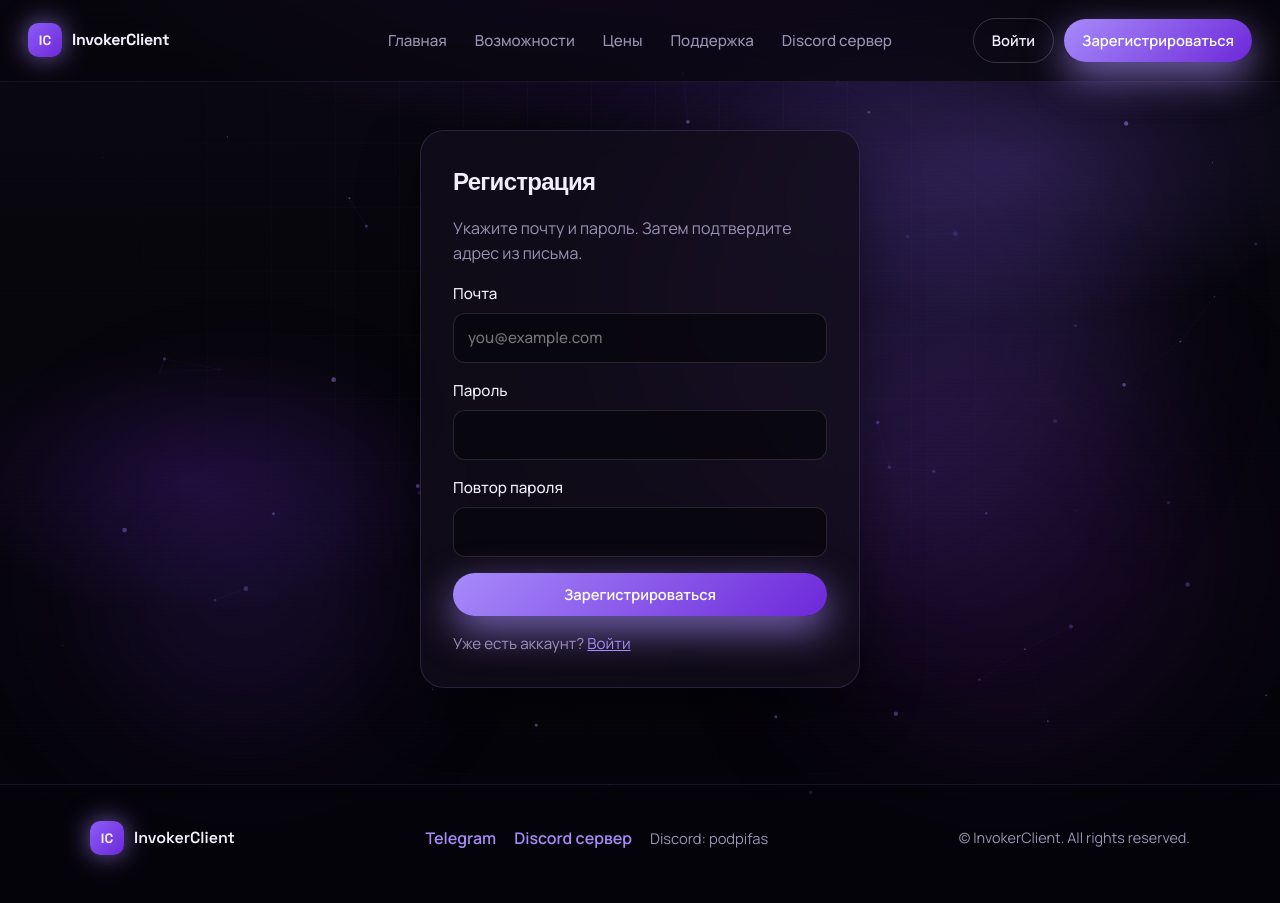
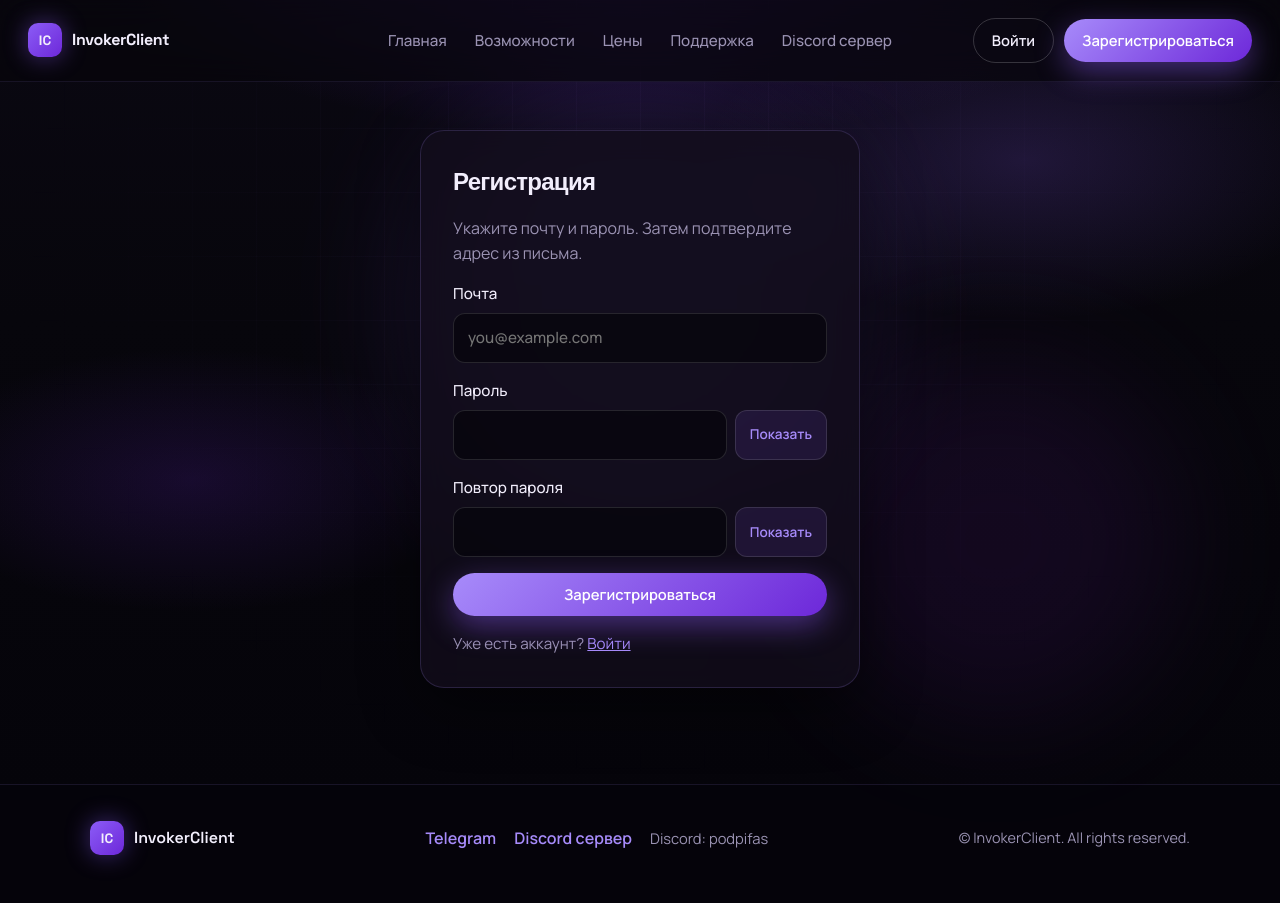
Before and after one commit to gridinamarina999-dotcom/invokerclient-server, a Flask app: page /register in a window 1280 px wide. Run offline with Flask 3, Linux system fonts and the light colour scheme.

Commit message:
Improve performance and add password visibility toggles.
Remove heavy particle/cursor effects that caused lag.

Co-authored-by: Cursor <cursoragent@cursor.com>

```diff
--- a/static/css/style.css
+++ b/static/css/style.css
@@ -52,9 +52,8 @@ body {
 .fog {
   position: absolute;
   border-radius: 50%;
-  filter: blur(80px);
-  opacity: 0.55;
-  animation: drift 14s ease-in-out infinite alternate;
+  filter: blur(60px);
+  opacity: 0.4;
 }
 
 .fog-a {
@@ -134,7 +133,6 @@ body {
     linear-gradient(90deg, rgba(167, 139, 250, 0.04) 1px, transparent 1px);
   background-size: 64px 64px;
   mask-image: radial-gradient(ellipse at 50% 30%, black 10%, transparent 70%);
-  animation: grid-drift 28s linear infinite;
 }
 
 .site-header,
@@ -179,7 +177,6 @@ main,
   font-size: 0.85rem;
   background: linear-gradient(135deg, var(--purple), var(--purple-deep));
   box-shadow: 0 0 24px var(--purple-glow);
-  animation: brand-pulse 2.8s ease-in-out infinite;
 }
 
 .brand-text {
@@ -258,12 +255,7 @@ main,
 }
 
 .btn-shine::before {
-  content: "";
-  position: absolute;
-  inset: 0;
-  background: linear-gradient(110deg, transparent 20%, rgba(255, 255, 255, 0.35) 45%, transparent 70%);
-  transform: translateX(-120%);
-  animation: shine 3.2s ease-in-out infinite;
+  content: none;
 }
 
 .btn-lg {
@@ -275,7 +267,6 @@ main,
   background: linear-gradient(135deg, var(--purple-bright), var(--purple-deep));
   color: #fff;
   box-shadow: 0 10px 30px var(--purple-glow);
-  animation: btn-glow 2.6s ease-in-out infinite;
 }
 
 .btn-primary:hover {
@@ -336,7 +327,7 @@ main,
   position: absolute;
   border: 1px solid rgba(167, 139, 250, 0.18);
   border-radius: 50%;
-  animation: ring-pulse 6s ease-out infinite;
+  opacity: 0.35;
 }
 
 .ring-1 { width: min(70vw, 520px); height: min(70vw, 520px); }
@@ -557,7 +548,6 @@ main,
   color: #fff;
   background: linear-gradient(135deg, rgba(139, 92, 246, 0.9), rgba(76, 29, 149, 0.9));
   box-shadow: 0 0 24px rgba(139, 92, 246, 0.35);
-  animation: float-soft 3.5s ease-in-out infinite;
 }
 
 .feature-block h3 {
@@ -612,7 +602,6 @@ main,
     linear-gradient(160deg, rgba(109, 40, 217, 0.35), rgba(18, 14, 28, 0.85));
   border-color: rgba(167, 139, 250, 0.45);
   box-shadow: 0 20px 50px rgba(109, 40, 217, 0.35);
-  animation: featured-pulse 3.4s ease-in-out infinite;
 }
 
 .price-badge {
@@ -627,7 +616,6 @@ main,
   background: linear-gradient(135deg, var(--purple-bright), var(--purple-deep));
   padding: 6px 10px;
   border-radius: var(--radius-pill);
-  animation: badge-bob 2.2s ease-in-out infinite;
 }
 
 .price-term {
@@ -744,6 +732,35 @@ main,
 .auth-form input:focus {
   outline: 2px solid rgba(139, 92, 246, 0.45);
   border-color: var(--purple);
+}
+
+.password-field {
+  display: flex;
+  gap: 8px;
+  align-items: stretch;
+}
+
+.password-field input {
+  flex: 1;
+  min-width: 0;
+}
+
+.password-toggle {
+  flex-shrink: 0;
+  border: 1px solid rgba(255, 255, 255, 0.12);
+  border-radius: 12px;
+  padding: 0 14px;
+  background: rgba(139, 92, 246, 0.12);
+  color: var(--purple-bright);
+  font: inherit;
+  font-size: 0.85rem;
+  font-weight: 600;
+  cursor: pointer;
+}
+
+.password-toggle:hover {
+  background: rgba(139, 92, 246, 0.22);
+  color: #fff;
 }
 
 .form-alt {
--- a/static/js/main.js
+++ b/static/js/main.js
@@ -1,17 +1,7 @@
 (() => {
-  const reduceMotion = window.matchMedia("(prefers-reduced-motion: reduce)").matches;
-
   document.addEventListener("DOMContentLoaded", () => {
     initReveal();
-    if (!reduceMotion) {
-      initParticles();
-      initCursorGlow();
-      initParallaxFog();
-      initMagneticButtons();
-    } else {
-      document.querySelectorAll(".reveal, .feature-block, .price-card, .support-card")
-        .forEach((el) => el.classList.add("is-visible"));
-    }
+    initPasswordToggles();
   });
 
   function initReveal() {
@@ -20,165 +10,21 @@
     );
     if (!items.length) return;
 
-    const show = (el, i = 0) => {
-      window.setTimeout(() => el.classList.add("is-visible"), i * 70);
-    };
-
-    const fallback = window.setTimeout(() => items.forEach((el) => show(el)), 1200);
-
-    if (!("IntersectionObserver" in window)) {
-      items.forEach((el, i) => show(el, i));
-      window.clearTimeout(fallback);
-      return;
-    }
-
-    const io = new IntersectionObserver(
-      (entries) => {
-        entries.forEach((entry) => {
-          if (!entry.isIntersecting) return;
-          const siblings = [...entry.target.parentElement?.children || []];
-          const idx = Math.max(0, siblings.indexOf(entry.target));
-          show(entry.target, idx % 4);
-          io.unobserve(entry.target);
-        });
-      },
-      { threshold: 0.08, rootMargin: "50px" }
-    );
-
-    items.forEach((el) => io.observe(el));
+    // Сразу показываем — без тяжёлых анимаций
+    items.forEach((el) => el.classList.add("is-visible"));
   }
 
-  function initParticles() {
-    const canvas = document.getElementById("fx-canvas");
-    if (!canvas) return;
-    const ctx = canvas.getContext("2d");
-    let w = 0;
-    let h = 0;
-    let raf = 0;
-    const particles = [];
-    const COUNT = Math.min(70, Math.floor(window.innerWidth / 18));
+  function initPasswordToggles() {
+    document.querySelectorAll("[data-password-toggle]").forEach((btn) => {
+      btn.addEventListener("click", () => {
+        const targetId = btn.getAttribute("data-password-toggle");
+        const input = document.getElementById(targetId);
+        if (!input) return;
 
-    function resize() {
-      w = canvas.width = window.innerWidth;
-      h = canvas.height = window.innerHeight;
-    }
-
-    function spawn() {
-      particles.length = 0;
-      for (let i = 0; i < COUNT; i += 1) {
-        particles.push({
-          x: Math.random() * w,
-          y: Math.random() * h,
-          r: Math.random() * 2 + 0.4,
-          vx: (Math.random() - 0.5) * 0.35,
-          vy: -0.15 - Math.random() * 0.45,
-          a: 0.15 + Math.random() * 0.45,
-        });
-      }
-    }
-
-    function tick() {
-      ctx.clearRect(0, 0, w, h);
-      for (const p of particles) {
-        p.x += p.vx;
-        p.y += p.vy;
-        if (p.y < -10) {
-          p.y = h + 10;
-          p.x = Math.random() * w;
-        }
-        if (p.x < -10) p.x = w + 10;
-        if (p.x > w + 10) p.x = -10;
-
-        ctx.beginPath();
-        ctx.arc(p.x, p.y, p.r, 0, Math.PI * 2);
-        ctx.fillStyle = `rgba(167, 139, 250, ${p.a})`;
-        ctx.fill();
-      }
-
-      // soft links between nearby particles
-      for (let i = 0; i < particles.length; i += 1) {
-        for (let j = i + 1; j < particles.length; j += 1) {
-          const a = particles[i];
-          const b = particles[j];
-          const dx = a.x - b.x;
-          const dy = a.y - b.y;
-          const dist = Math.hypot(dx, dy);
-          if (dist < 110) {
-            ctx.strokeStyle = `rgba(139, 92, 246, ${0.12 * (1 - dist / 110)})`;
-            ctx.lineWidth = 1;
-            ctx.beginPath();
-            ctx.moveTo(a.x, a.y);
-            ctx.lineTo(b.x, b.y);
-            ctx.stroke();
-          }
-        }
-      }
-
-      raf = requestAnimationFrame(tick);
-    }
-
-    resize();
-    spawn();
-    tick();
-    window.addEventListener("resize", () => {
-      resize();
-      spawn();
-    });
-    window.addEventListener("beforeunload", () => cancelAnimationFrame(raf));
-  }
-
-  function initCursorGlow() {
-    const glow = document.querySelector(".cursor-glow");
-    if (!glow || window.matchMedia("(pointer: coarse)").matches) {
-      glow?.remove();
-      return;
-    }
-
-    let x = window.innerWidth / 2;
-    let y = window.innerHeight / 2;
-    let tx = x;
-    let ty = y;
-
-    window.addEventListener("pointermove", (e) => {
-      tx = e.clientX;
-      ty = e.clientY;
-      glow.classList.add("is-on");
-    });
-
-    function loop() {
-      x += (tx - x) * 0.12;
-      y += (ty - y) * 0.12;
-      glow.style.transform = `translate(${x}px, ${y}px) translate(-50%, -50%)`;
-      requestAnimationFrame(loop);
-    }
-    loop();
-  }
-
-  function initParallaxFog() {
-    const fogs = document.querySelectorAll(".fog");
-    if (!fogs.length) return;
-
-    window.addEventListener("pointermove", (e) => {
-      const px = (e.clientX / window.innerWidth - 0.5) * 24;
-      const py = (e.clientY / window.innerHeight - 0.5) * 18;
-      fogs.forEach((fog, i) => {
-        const k = (i + 1) * 0.45;
-        fog.style.translate = `${px * k}px ${py * k}px`;
-      });
-    });
-  }
-
-  function initMagneticButtons() {
-    const buttons = document.querySelectorAll(".btn-primary");
-    buttons.forEach((btn) => {
-      btn.addEventListener("pointermove", (e) => {
-        const rect = btn.getBoundingClientRect();
-        const x = e.clientX - rect.left - rect.width / 2;
-        const y = e.clientY - rect.top - rect.height / 2;
-        btn.style.transform = `translate(${x * 0.12}px, ${y * 0.18}px)`;
-      });
-      btn.addEventListener("pointerleave", () => {
-        btn.style.transform = "";
+        const show = input.type === "password";
+        input.type = show ? "text" : "password";
+        btn.textContent = show ? "Скрыть" : "Показать";
+        btn.setAttribute("aria-label", show ? "Скрыть пароль" : "Показать пароль");
       });
     });
   }
--- a/templates/base.html
+++ b/templates/base.html
@@ -7,19 +7,14 @@
   <link rel="preconnect" href="https://fonts.googleapis.com" />
   <link rel="preconnect" href="https://fonts.gstatic.com" crossorigin />
   <link href="https://fonts.googleapis.com/css2?family=Manrope:wght@400;500;600;700&family=Space+Grotesk:wght@500;600;700&display=swap" rel="stylesheet" />
-  <link rel="stylesheet" href="{{ url_for('static', filename='css/style.css') }}?v=5" />
+  <link rel="stylesheet" href="{{ url_for('static', filename='css/style.css') }}?v=6" />
 </head>
 <body>
   <div class="page-bg" aria-hidden="true">
-    <canvas id="fx-canvas" class="fx-canvas"></canvas>
     <div class="fog fog-a"></div>
     <div class="fog fog-b"></div>
-    <div class="fog fog-c"></div>
     <div class="grid-overlay"></div>
-    <div class="scanlines"></div>
   </div>
-
-  <div class="cursor-glow" aria-hidden="true"></div>
 
   <header class="site-header">
     <a class="brand" href="{{ url_for('index') }}">
@@ -75,6 +70,6 @@
     </div>
   </footer>
 
-  <script src="{{ url_for('static', filename='js/main.js') }}?v=5"></script>
+  <script src="{{ url_for('static', filename='js/main.js') }}?v=6"></script>
 </body>
 </html>
--- a/templates/login.html
+++ b/templates/login.html
@@ -14,7 +14,10 @@
 
     <label>
       Пароль
-      <input type="password" name="password" required autocomplete="current-password" />
+      <div class="password-field">
+        <input id="login-password" type="password" name="password" required autocomplete="current-password" />
+        <button type="button" class="password-toggle" data-password-toggle="login-password" aria-label="Показать пароль">Показать</button>
+      </div>
     </label>
 
     <button class="btn btn-primary" type="submit">Войти</button>
--- a/templates/register.html
+++ b/templates/register.html
@@ -14,12 +14,18 @@
 
     <label>
       Пароль
-      <input type="password" name="password" required minlength="6" autocomplete="new-password" />
+      <div class="password-field">
+        <input id="reg-password" type="password" name="password" required minlength="6" autocomplete="new-password" />
+        <button type="button" class="password-toggle" data-password-toggle="reg-password" aria-label="Показать пароль">Показать</button>
+      </div>
     </label>
 
     <label>
       Повтор пароля
-      <input type="password" name="password2" required minlength="6" autocomplete="new-password" />
+      <div class="password-field">
+        <input id="reg-password2" type="password" name="password2" required minlength="6" autocomplete="new-password" />
+        <button type="button" class="password-toggle" data-password-toggle="reg-password2" aria-label="Показать пароль">Показать</button>
+      </div>
     </label>
 
     <button class="btn btn-primary" type="submit">Зарегистрироваться</button>
```
